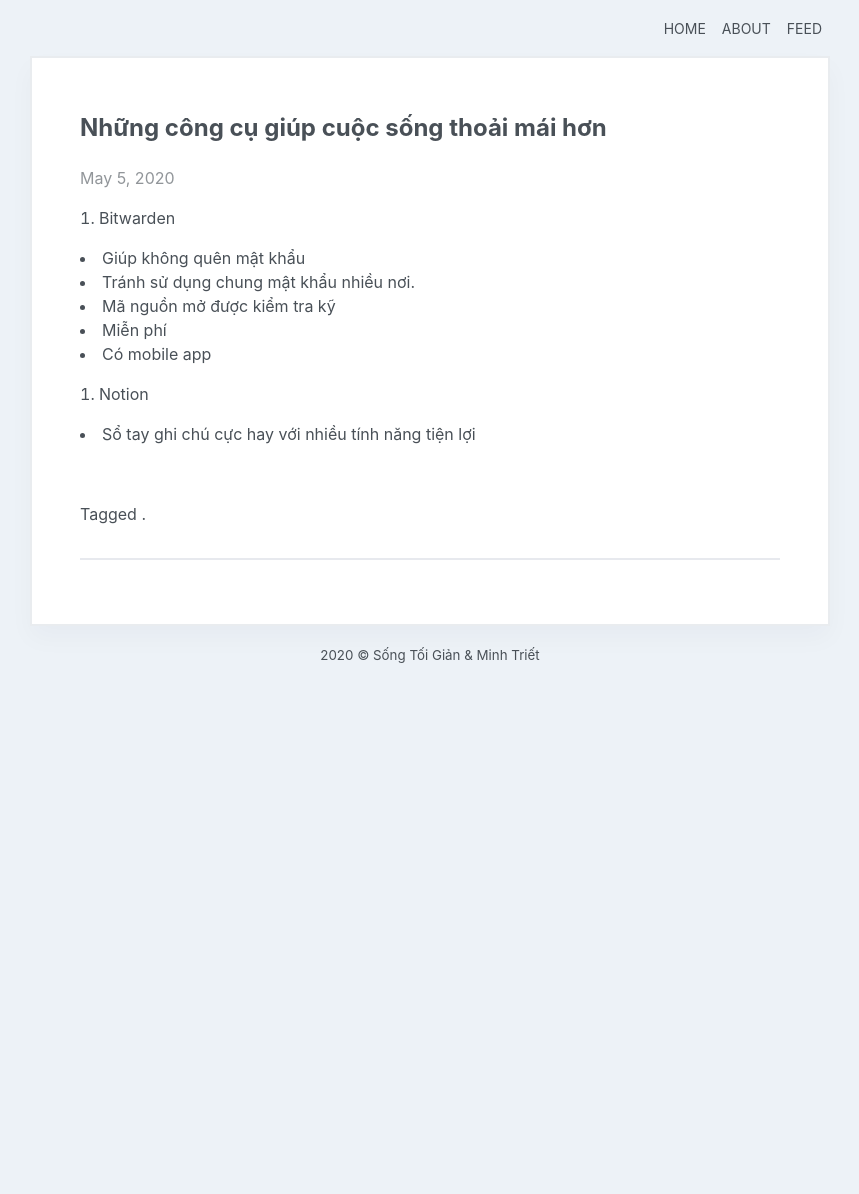
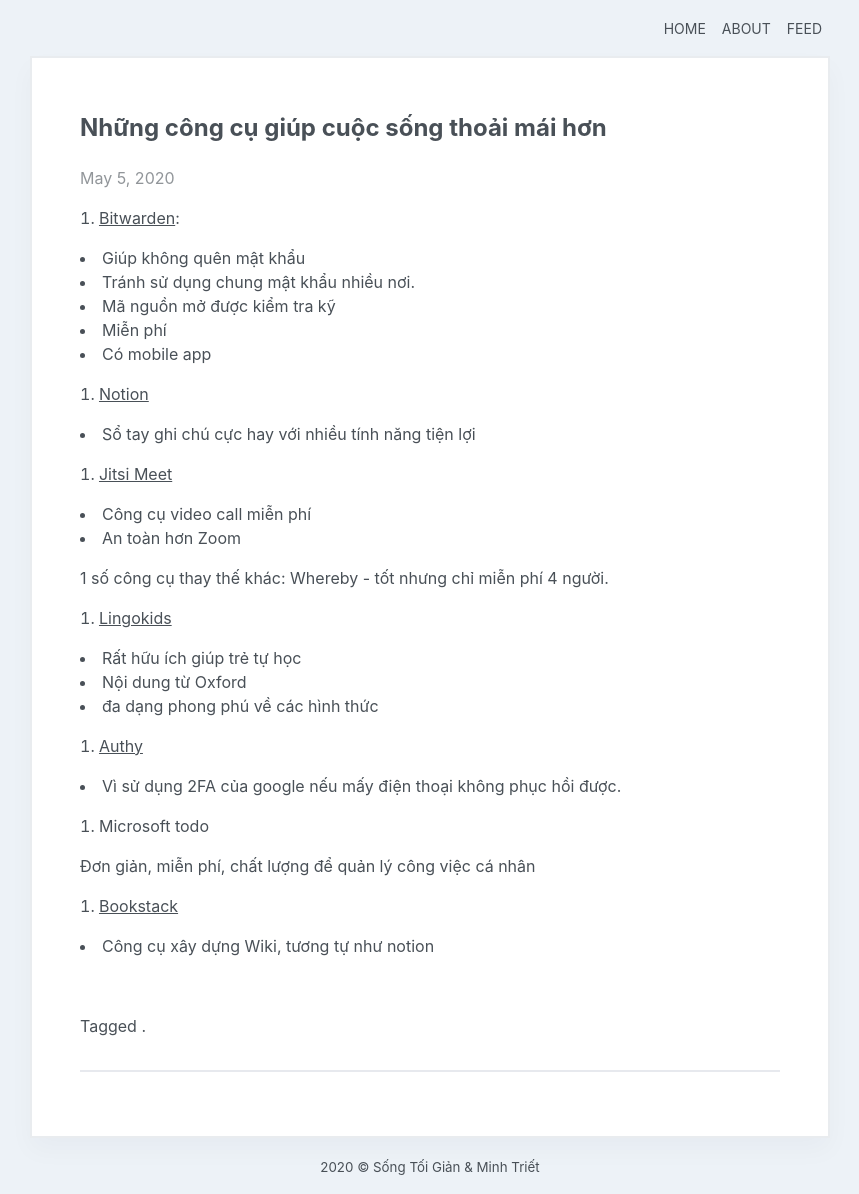
Before and after one commit to DataCrunchWizard/toi-gian-va-minh-triet, a Jekyll site: the page built from _posts/2020-05-05-Những công cụ giúp cuộc sống bạn thoải mái hơn.md, in a window 1280 px wide. Shown: the whole page, without its empty margins (210-1069 px from the left). Built offline with Jekyll 4.4.1, drawn with Linux system fonts in a browser that asks for light colours; before the commit the page ends 900 px from its top, so only the background shows below that.

Commit message:
Update 2020-05-05-Những công cụ giúp cuộc sống bạn thoải mái hơn.md

```diff
--- a/_posts/2020-05-05-Những công cụ giúp cuộc sống bạn thoải mái hơn.md
+++ b/_posts/2020-05-05-Những công cụ giúp cuộc sống bạn thoải mái hơn.md
@@ -6,7 +6,7 @@ summary:
 tags: []
 ---
 
-1. Bitwarden
+1. [Bitwarden](https://bitwarden.com/):
 
   - Giúp không quên mật khẩu
   - Tránh sử dụng chung mật khẩu nhiều nơi.
@@ -14,6 +14,31 @@ tags: []
   - Miễn phí
   - Có mobile app
 
-2. Notion
+2. [Notion](https://www.notion.so/)
 
   - Sổ tay ghi chú cực hay với nhiều tính năng tiện lợi
+
+3. [Jitsi Meet](https://meet.jit.si/)
+
+- Công cụ video call miễn phí
+- An toàn hơn Zoom
+
+1 số công cụ thay thế khác: Whereby - tốt nhưng chỉ miễn phí 4 người.
+
+4. [Lingokids](https://www.lingokids.com/)
+
+- Rất hữu ích giúp trẻ tự học
+- Nội dung từ Oxford
+- đa dạng phong phú về các hình thức
+
+5. [Authy](https://authy.com/)
+
+- Vì sử dụng 2FA của google nếu mấy điện thoại không phục hồi được.
+
+6. Microsoft todo
+
+Đơn giản, miễn phí, chất lượng để quản lý công việc cá nhân
+
+7. [Bookstack](https://www.bookstackapp.com/)
+
+- Công cụ xây dựng Wiki, tương tự như notion
```
